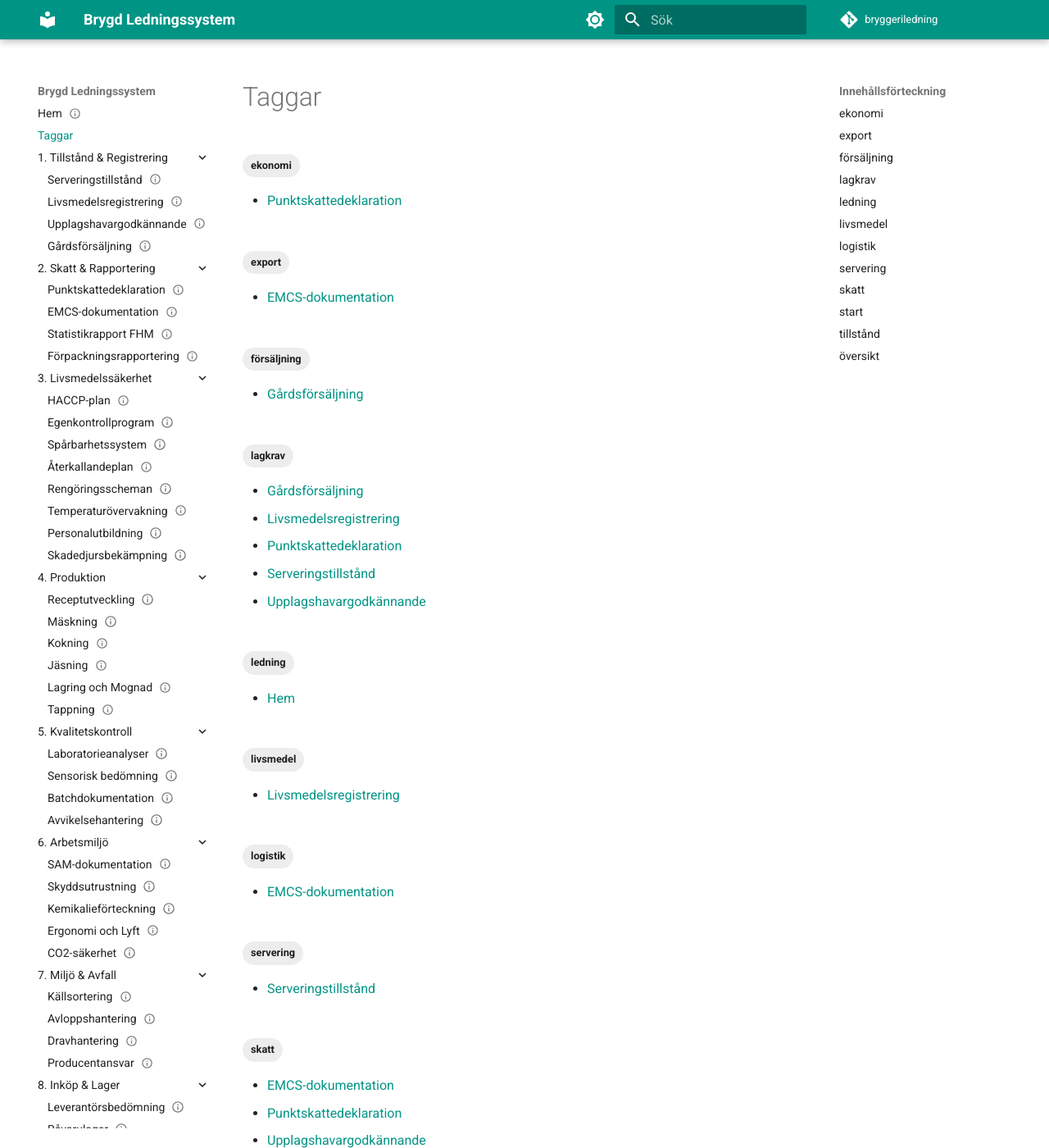
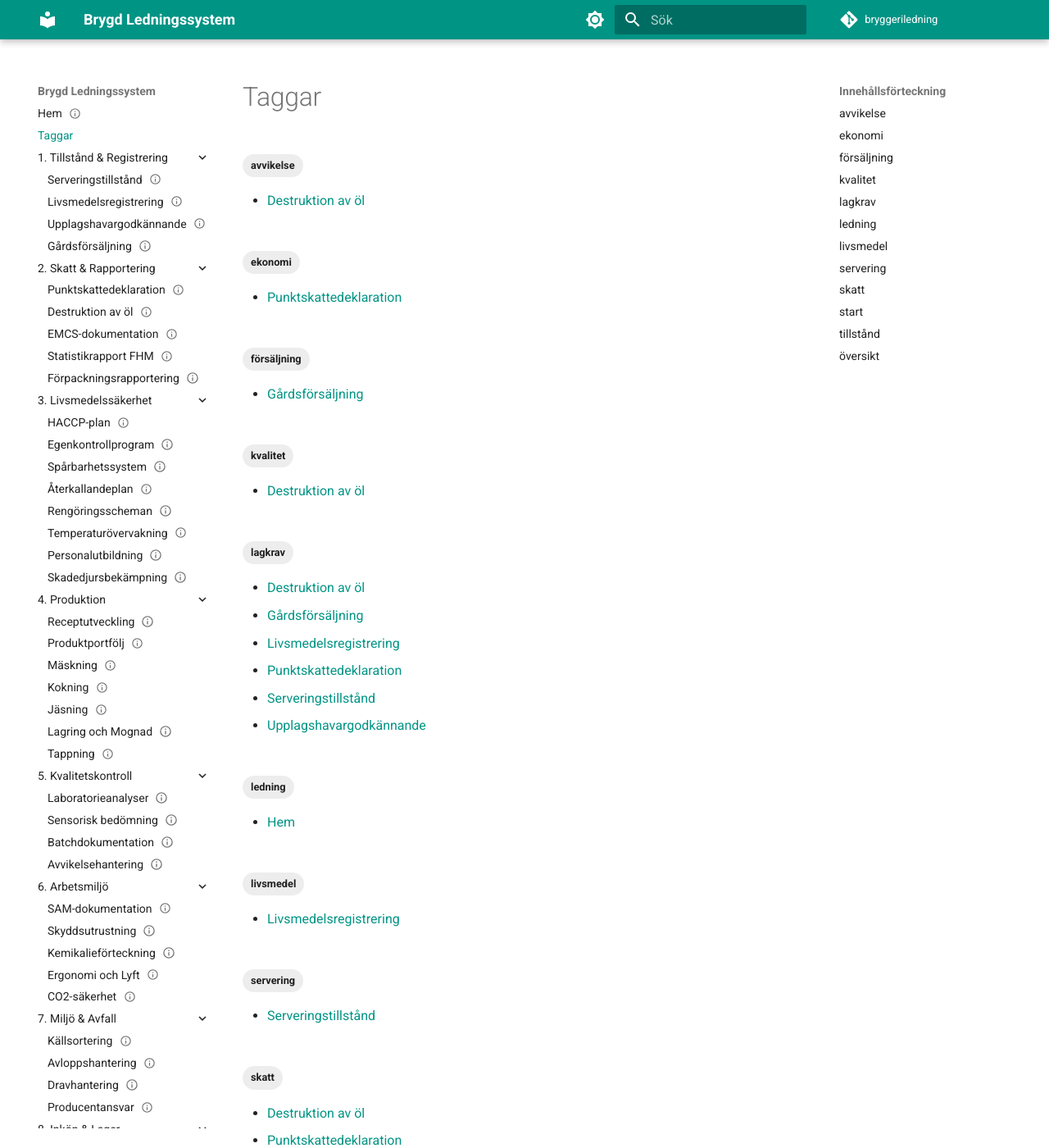
Before and after one commit to ollecwes/bryggeriledning, an MkDocs documentation site: the page built from docs/tags.md, in a window 1280 px wide and 1400 px high. Shown: the whole window at 82% size. Built offline with MkDocs 1.6.1 and Material for MkDocs 9.7.7, drawn with Linux system fonts in a browser that asks for light colours; comment, search, counter and statistics services are not loaded.

Commit message:
fix: add missing pages to MkDocs navigation
Added two missing pages to the navigation menu:
- Destruktion_av_öl.md in section 2 (Skatt & Rapportering)
- Produktportfölj.md in section 4 (Produktion)

These pages existed in the docs folder but were not visible in the
navigation menu on the deployed site.

```diff
--- a/mkdocs.yml
+++ b/mkdocs.yml
@@ -45,6 +45,7 @@ nav:
     - 1_Tillstånd_och_registrering/Gårdsförsäljning.md
   - 2. Skatt & Rapportering:
     - 2_Skatt_och_rapportering/Punktskattedeklaration.md
+    - 2_Skatt_och_rapportering/Destruktion_av_öl.md
     - 2_Skatt_och_rapportering/EMCS_dokumentation.md
     - 2_Skatt_och_rapportering/Statistikrapport_FHM.md
     - 2_Skatt_och_rapportering/Förpackningsrapportering_NV.md
@@ -59,6 +60,7 @@ nav:
     - 3_Livsmedelssäkerhet/Skadedjursbekämpning.md
   - 4. Produktion:
     - 4_Produktion/Receptutveckling.md
+    - 4_Produktion/Produktportfölj.md
     - 4_Produktion/Mäskning.md
     - 4_Produktion/Kokning.md
     - 4_Produktion/Jäsning.md
```
